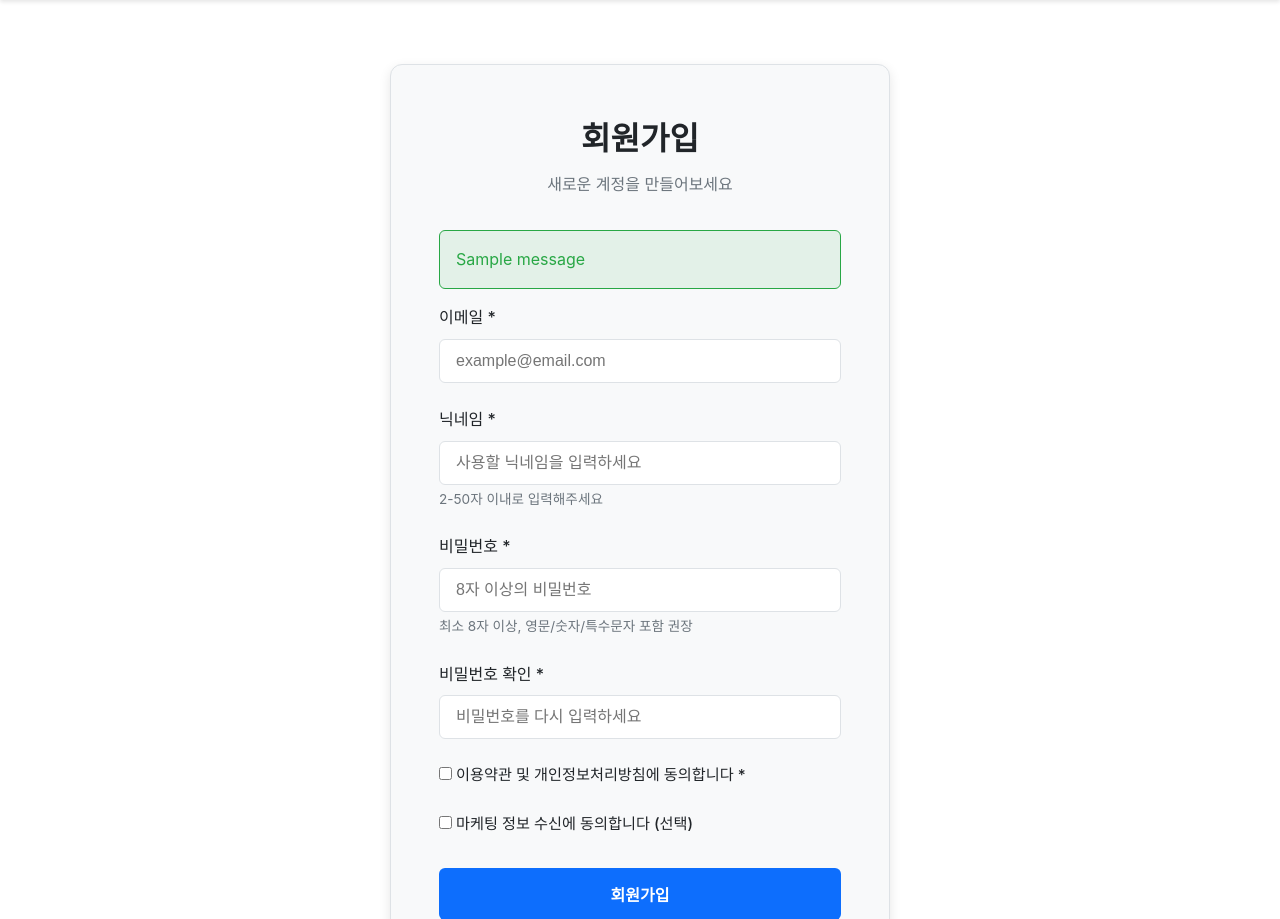
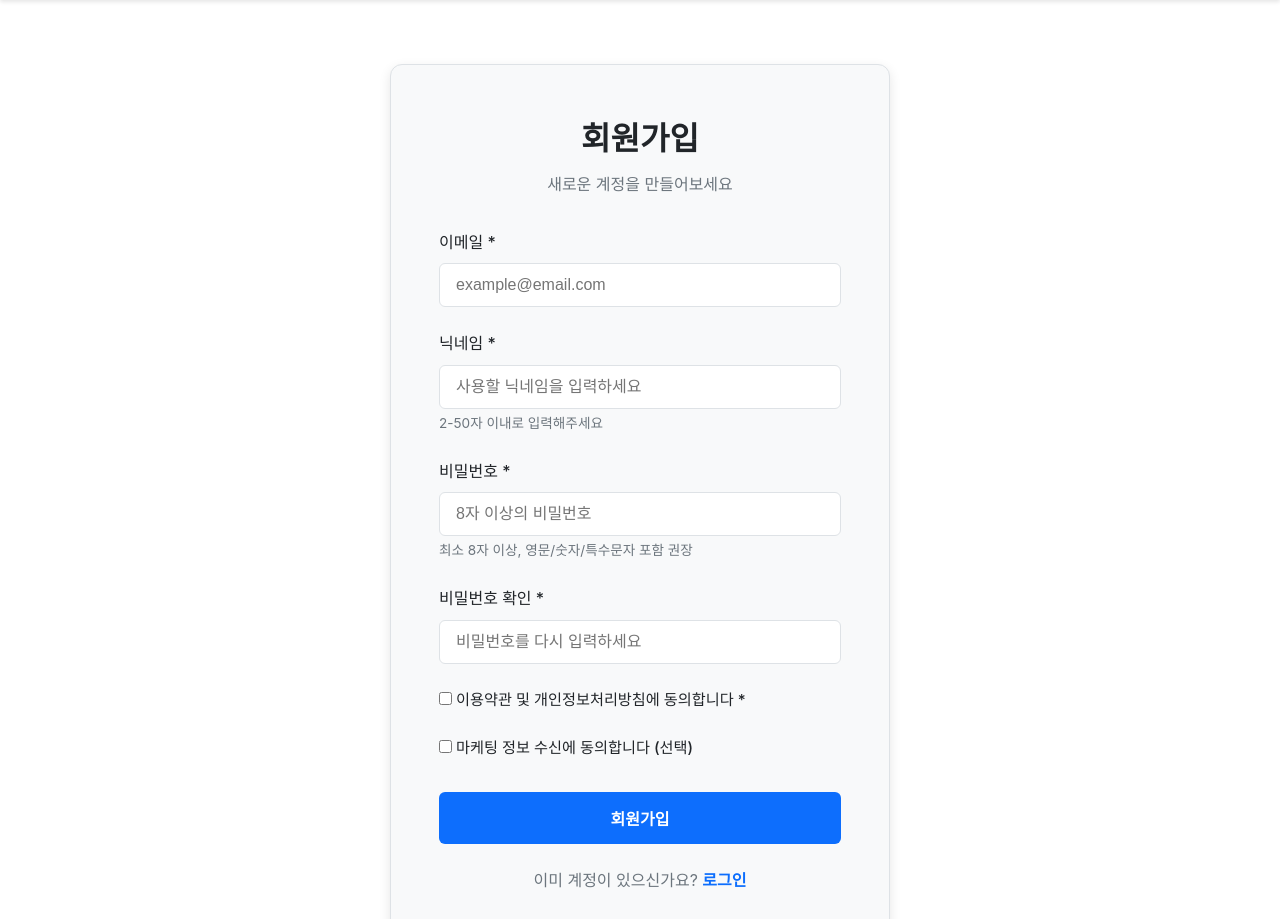
Before and after one commit to toriyang79/1team-project, a Django app: page /register/ in a window 1280 px wide. Shown: the part 74-993 px from the top of the page. Run offline with Django 5.2, Linux system fonts and the light colour scheme; tables that the repository leaves empty hold one stand-in row (values such as "Sample post"); one stand-in notice (Sample message) is shown.

Commit message:
로그인 수정

```diff
--- a/templates/base.html
+++ b/templates/base.html
@@ -261,6 +261,83 @@
             color: var(--danger-color);
         }
 
+        .alert-error {
+            background-color: rgba(220, 53, 69, 0.1);
+            border: 1px solid var(--danger-color);
+            color: var(--danger-color);
+        }
+
+        .messages-container {
+            position: fixed;
+            top: 80px;
+            right: 20px;
+            z-index: 1000;
+            display: flex;
+            flex-direction: column;
+            gap: 10px;
+            max-width: 400px;
+        }
+
+        .message-toast {
+            animation: slideIn 0.3s ease-out, fadeOut 0.3s ease-out 4.7s;
+            box-shadow: 0 4px 12px var(--card-shadow);
+            font-weight: 500;
+            display: flex;
+            align-items: center;
+            gap: 10px;
+        }
+
+        .message-toast::before {
+            content: '';
+            font-size: 1.2rem;
+        }
+
+        .message-toast.alert-success::before {
+            content: '✅';
+        }
+
+        .message-toast.alert-error::before,
+        .message-toast.alert-danger::before {
+            content: '❌';
+        }
+
+        .message-toast.alert-warning::before {
+            content: '⚠️';
+        }
+
+        .message-toast.alert-info::before {
+            content: 'ℹ️';
+        }
+
+        @keyframes slideIn {
+            from {
+                transform: translateX(400px);
+                opacity: 0;
+            }
+            to {
+                transform: translateX(0);
+                opacity: 1;
+            }
+        }
+
+        @keyframes fadeOut {
+            from {
+                opacity: 1;
+            }
+            to {
+                opacity: 0;
+                transform: translateX(400px);
+            }
+        }
+
+        @media (max-width: 768px) {
+            .messages-container {
+                right: 10px;
+                left: 10px;
+                max-width: none;
+            }
+        }
+
         footer {
             background-color: var(--bg-secondary);
             border-top: 1px solid var(--border-color);
@@ -353,6 +430,15 @@
     </nav>
 
     <main class="container">
+        {% if messages %}
+            <div class="messages-container">
+                {% for message in messages %}
+                    <div class="message-toast alert alert-{{ message.tags }}">
+                        {{ message }}
+                    </div>
+                {% endfor %}
+            </div>
+        {% endif %}
         {% block content %}{% endblock %}
     </main>
 
@@ -391,6 +477,16 @@
                 themeText.textContent = '다크 모드';
             }
         }
+
+        // Auto-hide message toasts after 5 seconds
+        document.addEventListener('DOMContentLoaded', () => {
+            const toasts = document.querySelectorAll('.message-toast');
+            toasts.forEach(toast => {
+                setTimeout(() => {
+                    toast.style.display = 'none';
+                }, 5000);
+            });
+        });
     </script>
     {% block extra_js %}{% endblock %}
 </body>
--- a/templates/register.html
+++ b/templates/register.html
@@ -7,14 +7,6 @@
     <div class="auth-card">
         <h1 class="auth-title">회원가입</h1>
         <p class="auth-subtitle">새로운 계정을 만들어보세요</p>
-
-        {% if messages %}
-            {% for message in messages %}
-                <div class="alert alert-{{ message.tags }}">
-                    {{ message }}
-                </div>
-            {% endfor %}
-        {% endif %}
 
         <form method="post" class="auth-form" id="registerForm">
             {% csrf_token %}
```
Also changed, not shown: templates/login.html (+0 -8 lines).
